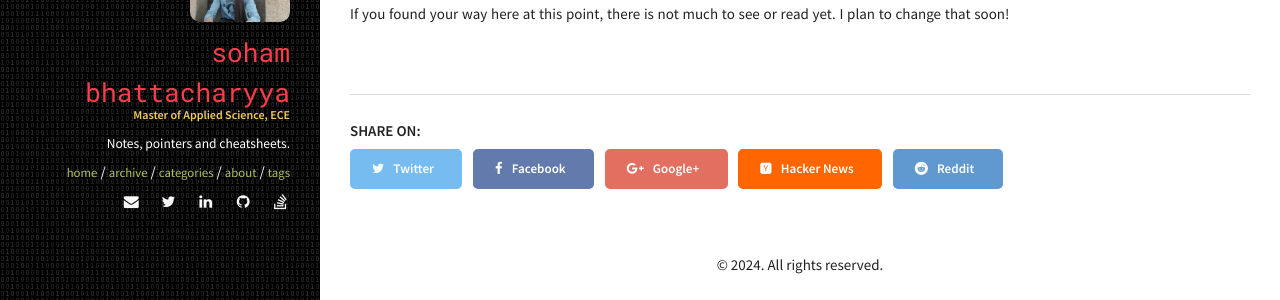
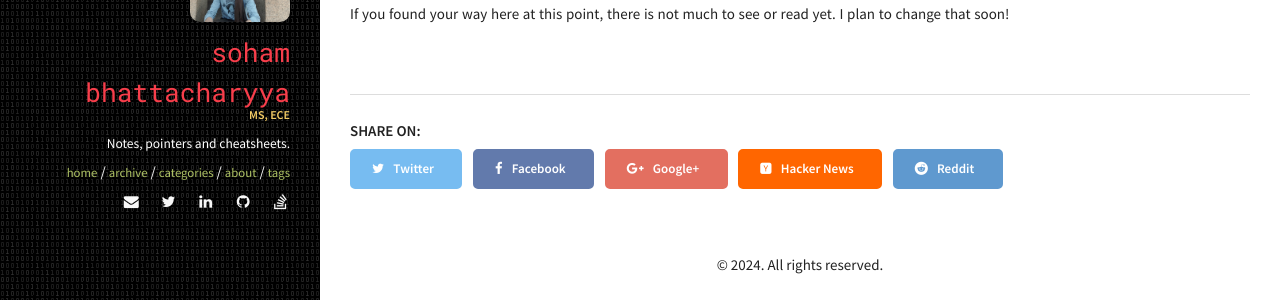
Before and after one commit to sohambhattacharyya/sohambhattacharyya.github.io, a Jekyll site: the page built from _posts/2016-07-07-here-we-go.markdown, in a window 1280 px wide. Shown: the part 342-642 px from the top of the page. Built offline with Jekyll 4.4.1, drawn with Linux system fonts in a browser that asks for light colours.

Commit message:
config: abbr. MS

```diff
--- a/_config.yml
+++ b/_config.yml
@@ -38,7 +38,7 @@ kramdown:
 owner:
   name: Soham Bhattacharyya
   avatar: profile.jpg
-  job: "Master of Applied Science, ECE"
+  job: "MS, ECE"
   bio: "Notes, pointers and cheatsheets."
   email: soham@dal.ca
   disqus-shortname: sohambhattacharyya
```
